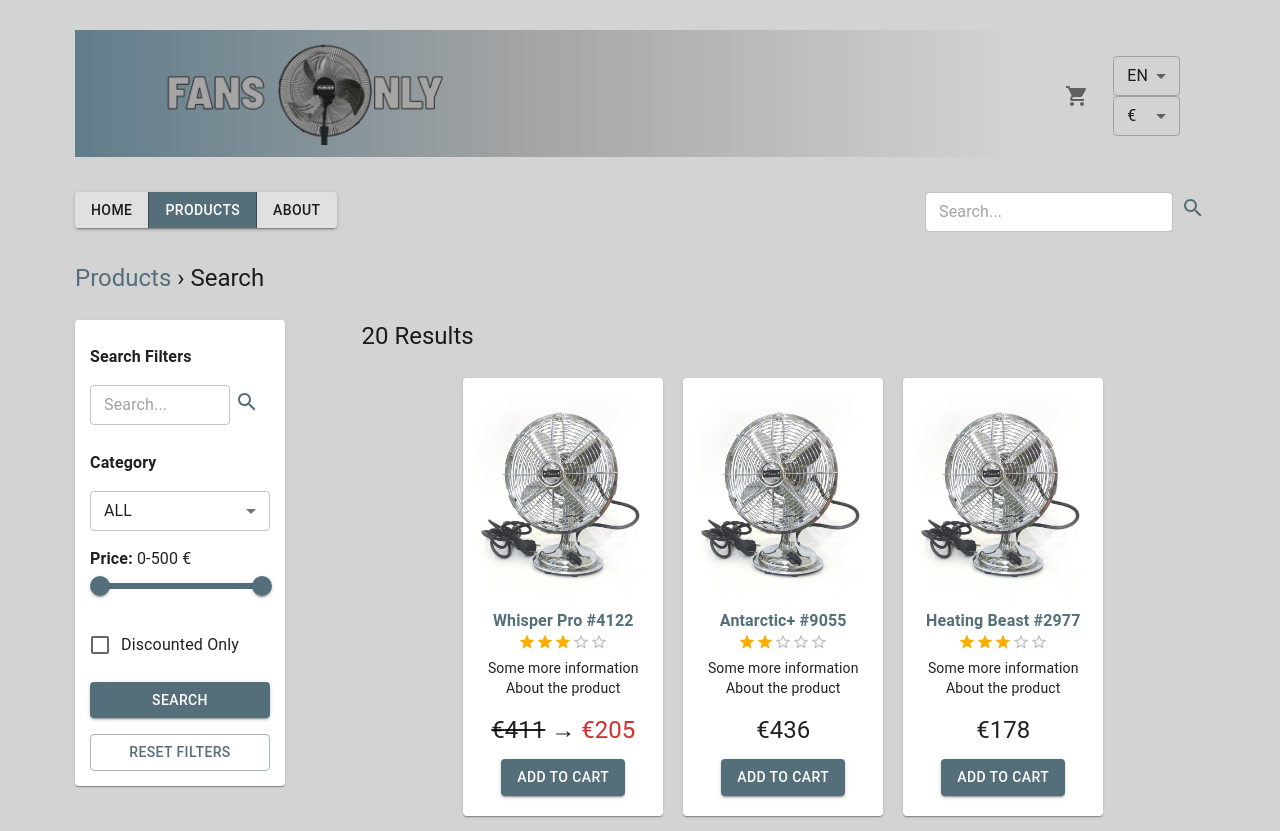
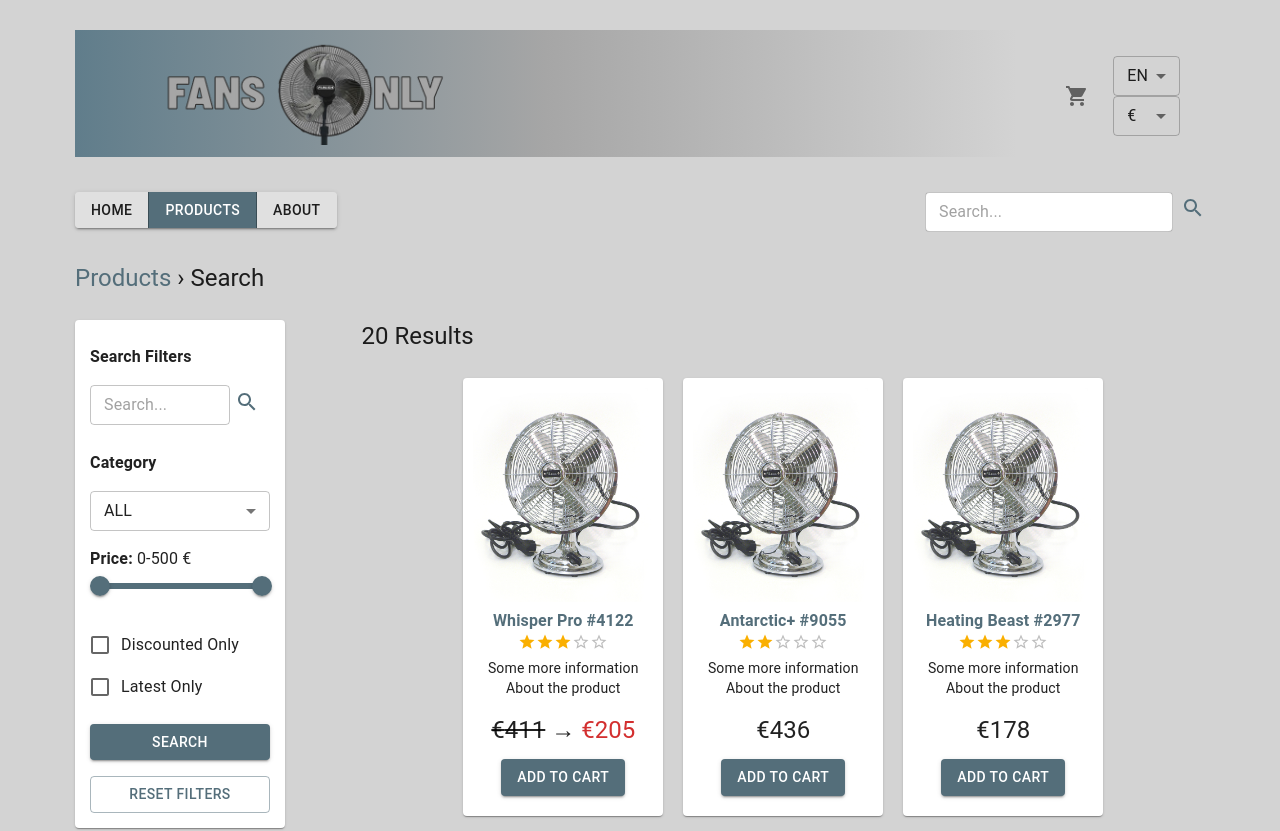
Before and after one commit to VeeHalonen/ux-prototype, a React (Create React App) app: page /search in a window 1280 px wide. Shown: the top 831 px of the page. Built offline with nearby package versions, Linux system fonts and the light colour scheme.

Commit message:
Add 'new product' attribute

```diff
--- a/src/components/SearchOptions.jsx
+++ b/src/components/SearchOptions.jsx
@@ -30,12 +30,16 @@ const DEFAULT_FILTERS = {
   priceRange: [0, MAX_PRICE],
   category: "ALL",
   discountedOnly: false,
+  latestOnly: false,
 };
 
 const SearchOptions = ({ applyFilter }) => {
   // Read query parameters
   const params = new URLSearchParams(window.location.search);
   const initialCategory = params.get("category") || DEFAULT_FILTERS.category;
+  const initialLatestOnly = params.get("latestOnly")
+    ? true
+    : DEFAULT_FILTERS.latestOnly;
 
   const [textSearch, setTextSearch] = useState(DEFAULT_FILTERS.textSearch);
   const [priceRange, setPriceRange] = useState(DEFAULT_FILTERS.priceRange);
@@ -43,6 +47,7 @@ const SearchOptions = ({ applyFilter }) => {
   const [discountedOnly, setDiscountedOnly] = useState(
     DEFAULT_FILTERS.discountedOnly
   );
+  const [latestOnly, setLatestOnly] = useState(initialLatestOnly);
 
   // Trigger filter on mount
   useEffect(() => {
@@ -99,6 +104,7 @@ const SearchOptions = ({ applyFilter }) => {
       priceRange,
       category,
       discountedOnly,
+      latestOnly,
     };
   };
   const triggerFilter = () => {
@@ -110,6 +116,7 @@ const SearchOptions = ({ applyFilter }) => {
     setPriceRange(DEFAULT_FILTERS.priceRange);
     setCategory(DEFAULT_FILTERS.category);
     setDiscountedOnly(DEFAULT_FILTERS.setDiscountedOnly);
+    setLatestOnly(DEFAULT_FILTERS.setLatestOnly);
     // Send to parent
     applyFilter(DEFAULT_FILTERS);
   };
@@ -155,11 +162,25 @@ const SearchOptions = ({ applyFilter }) => {
             <FormControlLabel
               control={
                 <Checkbox
+                  defaultChecked={discountedOnly}
                   value={discountedOnly}
                   onChange={(e) => setDiscountedOnly(e.target.checked)}
                 />
               }
               label="Discounted Only"
+            />
+          </FormGroup>
+          {/* Neew Only */}
+          <FormGroup>
+            <FormControlLabel
+              control={
+                <Checkbox
+                  defaultChecked={latestOnly}
+                  value={latestOnly}
+                  onChange={(e) => setLatestOnly(e.target.checked)}
+                />
+              }
+              label="Latest Only"
             />
           </FormGroup>
         </Grid>
--- a/src/helpers/index.js
+++ b/src/helpers/index.js
@@ -64,6 +64,7 @@ export const getRandomProduct = () => {
     rating: randomNumber(5),
     price: price,
     discount: Math.random() >= 0.8 ? true : false,
+    latest: Math.random() >= 0.8 ? true : false,
     category: randomFromArray(CATEGORIES),
     shortInfo: "Some more information\nAbout the product",
     features: randomFromArrayMultiple(FEATURES),
--- a/src/views/Home.jsx
+++ b/src/views/Home.jsx
@@ -22,7 +22,7 @@ const Home = () => {
         </Link>
       </Grid>
       <Grid item>
-        <Link to="/search">
+        <Link to={"/search?latestOnly=true"}>
           <img
             src="bannerLatest.jpeg"
             alt="Latest"
--- a/src/views/Search.jsx
+++ b/src/views/Search.jsx
@@ -23,6 +23,10 @@ const Search = () => {
     }
     // Discounted only?
     if (filters.discountedOnly && !product.discount) {
+      return false;
+    }
+    // Latest only?
+    if (filters.latestOnly && !product.latest) {
       return false;
     }
     // Price
```
